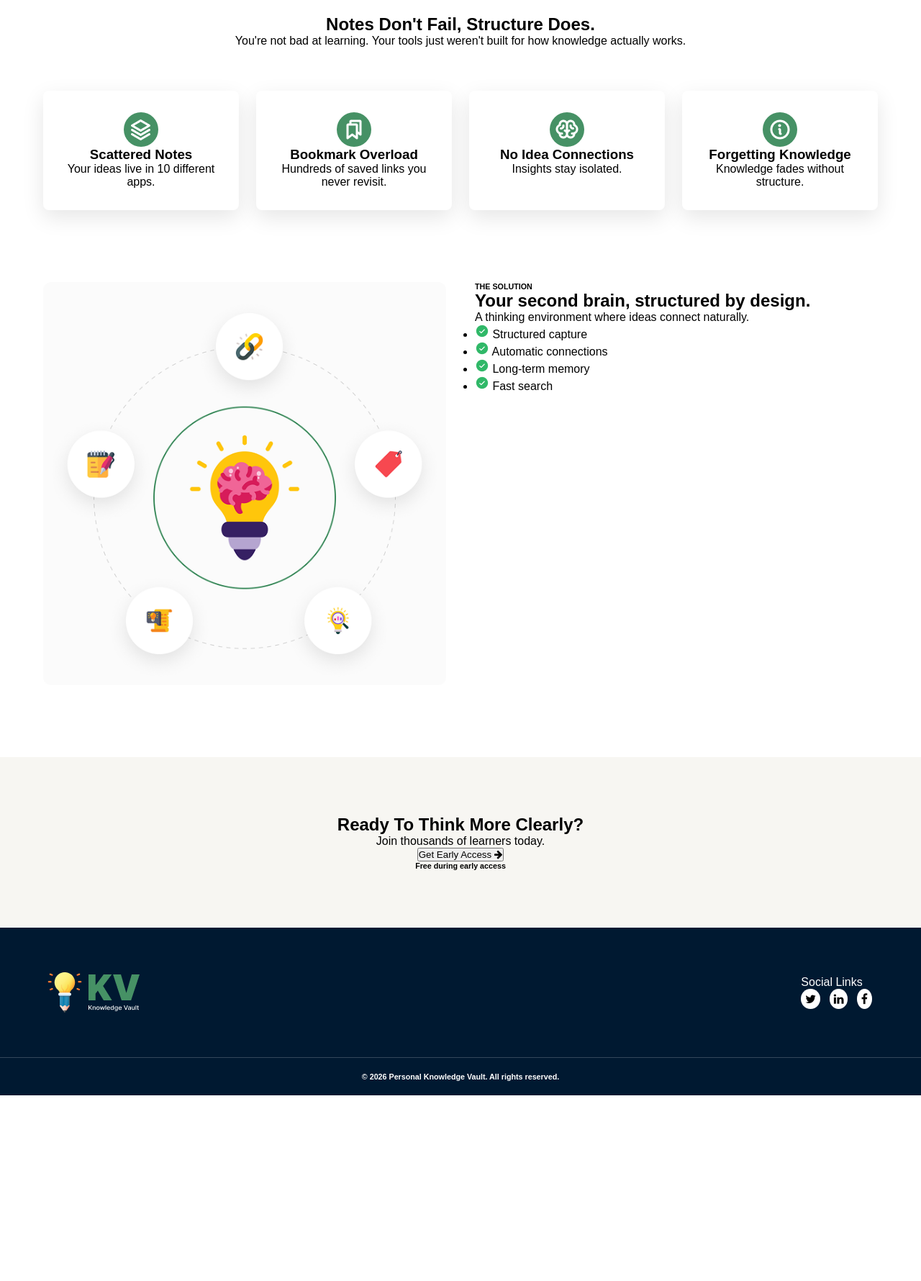
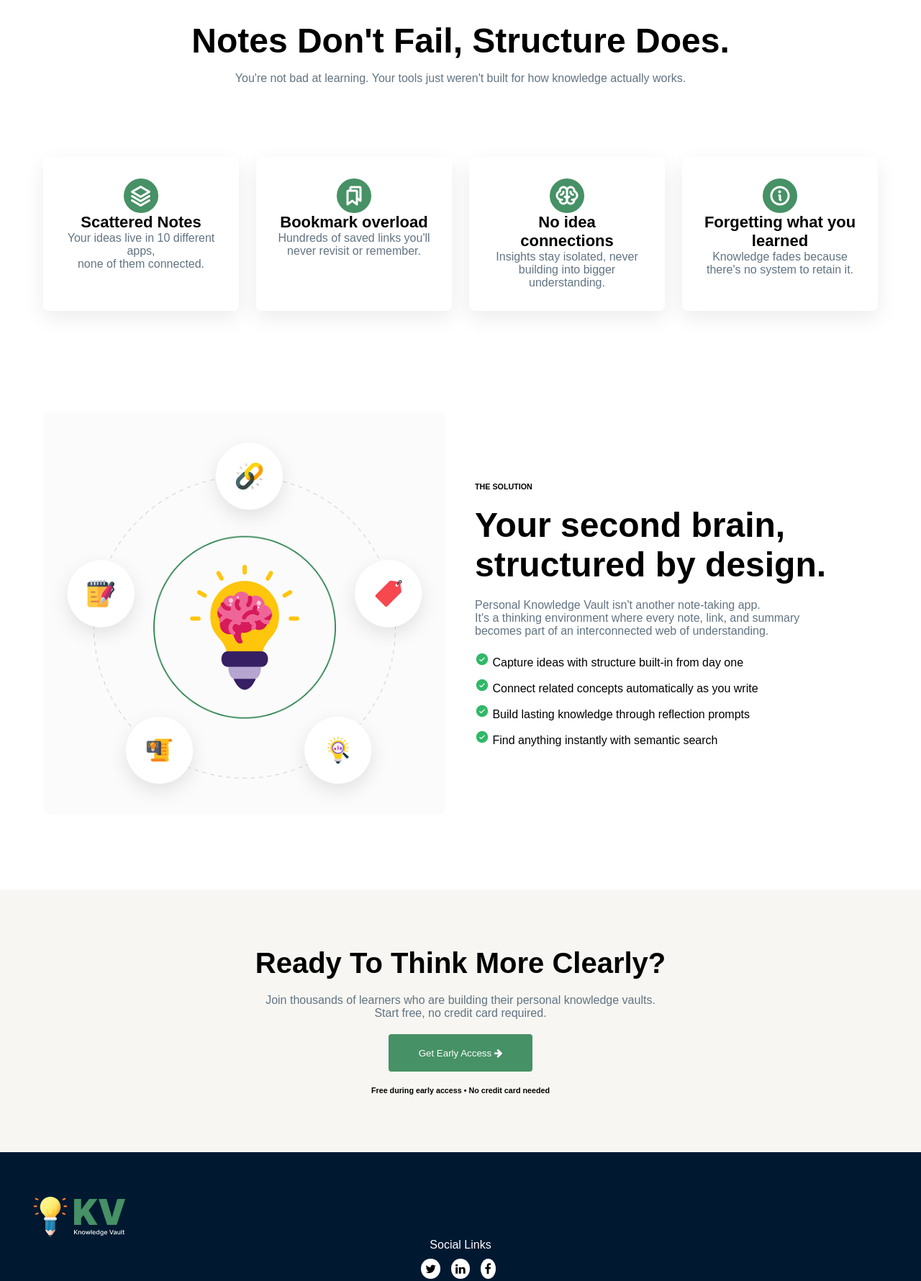
Before and after one commit to rezuyanahmmed/Assignment-task-1-main, a plain HTML site: page index.html in a window 1280 px wide. Shown: the part 740-2520 px from the top of the page at 72% size. Before the commit the page ends 2262 px from the top, so only its background shows below. Drawn offline with Linux system fonts and the light colour scheme.

Commit message:
5th commit

```diff
--- a/index.html
+++ b/index.html
@@ -1,122 +1,199 @@
 <!DOCTYPE html>
 <html lang="en">
+
 <head>
-  <meta charset="UTF-8" />
-  <meta name="viewport" content="width=device-width, initial-scale=1.0" />
+  <meta charset="UTF-8">
+  <meta name="viewport" content="width=device-width, initial-scale=1.0">
   <title>Knowledge Visit</title>
-  <link rel="stylesheet" href="style.css" />
-  <link rel="stylesheet" href="https://cdnjs.cloudflare.com/ajax/libs/font-awesome/4.7.0/css/font-awesome.min.css"/>
+  <link rel="stylesheet" href="style.css">
+  <link rel="stylesheet" href="https://cdnjs.cloudflare.com/ajax/libs/font-awesome/4.7.0/css/font-awesome.min.css">
+
 </head>
+
 
 <body>
 
-<header class="container header">
-  <img src="assets/logo-navbar.png" alt="Logo">
+  <header>
+    <img src="assets/logo-navbar.png" alt="">
 
-  <nav class="nav">
+    <nav>
       <ul class="menu">
-      <li><a href="#">Features</a></li>
-      <li><a href="#">How It Works</a></li>
-      <li><a href="#">Why It's Different</a></li>
+        <li><a href="">Features</a></li>
+        <li><a href="">How It Works</a></li>
+        <li><a class="lastLi" href="">Why It's Different</a></li>
+
       </ul>
+      <div>
+
         <button class="btn">Get Early Access</button>
+      </div>
     </nav>
   </header>
 
-<main class="hero">
-  <button class="c-1"><i class="fa fa-dot-circle-o"></i> Early Access Now Open</button>
+  <main>
+    <div>
 
-  <h1>
-    <span class="span-1">Structured Thinking,</span><br>
-    <span class="span-2">Not Just Note-Taking.</span>
-  </h1>
+      <button class="c-1"><i class="fa fa-dot-circle-o"></i> &nbsp;Early Access Now Open</button>
+    </div>
+    <div>
+      <h1><span class="span-1">Structured Thinking,</span><br> <span class="span-2">Not Just Note-Taking.</span></h1>
 
-  <p>
-    A private space to store notes, links, and learning summaries — designed to
-    help you think clearly and connect ideas.
-  </p>
+    </div>
+    <div>
+      <p>A private space to store notes, links, and learning summaries — designed to
+        help <br>you think clearly, connect ideas, and turn learning into long-term knowledge.</p>
+    </div>
 
     <div class="btn-parent">
-    <button class="btn-1">Start Building Your Vault <i class="fa fa-arrow-right"></i></button>
-    <button class="btn-2"><i class="fa fa-play"></i> See How It Works</button>
+      <button class="btn-1">Start Building Your Vault &nbsp; <i class="fa fa-arrow-right"></i></button>
+      <button class="btn-2"><i class="fa fa-play"></i> &nbsp; See How It Works</button>
     </div>
   </main>
 
-<section class="notes container">
+  <div class="notes">
     <h2>Notes Don't Fail, Structure Does.</h2>
     <p>You're not bad at learning. Your tools just weren't built for how knowledge actually works.</p>
-</section>
-
-<section class="main-sec container">
-  <div class="sec">
-    <div class="subsec"><img src="assets/Vector.png"></div>
-    <h3>Scattered Notes</h3>
-    <p>Your ideas live in 10 different apps.</p>
   </div>
 
-  <div class="sec">
-    <div class="subsec"><img src="assets/Bookmarks.png"></div>
-    <h3>Bookmark Overload</h3>
-    <p>Hundreds of saved links you never revisit.</p>
+  <section class="main-sec">
+
+    <section class="sec">
+      <div class="subsec vector">
+        <img src="assets/Vector.png" alt="">
       </div>
-
-  <div class="sec">
-    <div class="subsec"><img src="assets/Brain.png"></div>
-    <h3>No Idea Connections</h3>
-    <p>Insights stay isolated.</p>
+      <div>
+        <h3>Scattered Notes</h3>
       </div>
-
-  <div class="sec">
-    <div class="subsec"><img src="assets/Info.png"></div>
-    <h3>Forgetting Knowledge</h3>
-    <p>Knowledge fades without structure.</p>
+      <div>
+        <p>Your ideas live in 10 different apps,<br> none of them connected.</p>
       </div>
     </section>
 
-<section class="brain container">
-  <img src="assets/knowledge.png" alt="">
-  <div class="bro">
-    <h6>THE SOLUTION</h6>
-    <h1>Your second brain, structured by design.</h1>
-    <p>A thinking environment where ideas connect naturally.</p>
+    <section class="sec">
+      <div class="subsec vector">
+        <img src="assets/Bookmarks.png" alt="">
+      </div>
+      <div>
+        <h3>Bookmark overload</h3>
+      </div>
+      <div>
+        <p>Hundreds of saved links you'll never revisit or remember.
+    </section>
 
-    <ul>
-      <li><img src="assets/CheckCircle.png"> Structured capture</li>
-      <li><img src="assets/CheckCircle.png"> Automatic connections</li>
-      <li><img src="assets/CheckCircle.png"> Long-term memory</li>
-      <li><img src="assets/CheckCircle.png"> Fast search</li>
-    </ul>
+    <section class="sec">
+      <div class="subsec vector">
+        <img src="assets/Brain.png" alt="">
+      </div>
+      <div>
+        <h3>No idea connections</h3>
+      </div>
+      <div>
+        <p>Insights stay isolated, never building into bigger understanding.</p>
       </div>
     </section>
 
-<section class="marks">
-  <div class="bg container">
-    <h2>Ready To Think More Clearly?</h2>
-    <p>Join thousands of learners today.</p>
-    <button>Get Early Access <i class="fa fa-arrow-right"></i></button>
-    <h6>Free during early access</h6>
+    <section class="sec">
+      <div class="subsec vector">
+        <img src="assets/Info.png" alt="">
+      </div>
+      <div>
+        <h3>Forgetting what
+          you learned</h3>
+      </div>
+      <div>
+        <p>Knowledge fades because there's no system to retain it.</p>
       </div>
     </section>
 
+  </section>
+
+  <section class="brain">
+
+    <div> <img src="assets/knowledge.png" alt=""> </div>
+
+    <div class="bro">
+
+      <div>
+        <h6>THE SOLUTION</h6>
+      </div>
+
+      <div>
+        <h1>Your second brain,<br>
+          structured by design.</h1>
+      </div>
+
+      <div>
+        <p>Personal Knowledge Vault isn't another note-taking app. <br> It's a thinking environment where every note,
+          link,
+          and
+          summary <br>
+          becomes part of an interconnected web of understanding.</p>
+      </div>
+
+      <div>
+        <ul>
+          <li> <img src="assets/CheckCircle.png" alt=""> Capture ideas with structure built-in from day one</li>
+
+          <li> <img src="assets/CheckCircle.png" alt=""> Connect related concepts automatically as you write</li>
+
+          <li> <img src="assets/CheckCircle.png" alt=""> Build lasting knowledge through reflection prompts</li>
+
+          <li> <img src="assets/CheckCircle.png" alt=""> Find anything instantly with semantic search</li>
+
+      </div>
+
+    </div>
+
+  </section>
+
+  <section class="marks">
+
+    <div class="bg">
+
+      <div>
+        <h2>Ready To Think More Clearly?</h2>
+      </div>
+
+      <div>
+        <p>Join thousands of learners who are building their personal knowledge vaults. <br> Start free, no credit card
+          required.</p>
+      </div>
+
+      <div>
+        <button>Get Early Access <i class="fa fa-arrow-right"></i></button>
+      </div>
+
+      <div>
+        <h6>Free during early access • No credit card needed</h6>
+      </div>
+
+    </div>
+
+  </section>
+
+
   <section class="footer">
-  <div class="container footer-content">
+
+    <div>
       <img src="assets/logo-footer.png" alt="">
+    </div>
+
     <div class="foot">
-      <p>Social Links</p>
-      <div>
-        <i class="fa fa-twitter"></i>
-        <i class="fa fa-linkedin"></i>
-        <i class="fa fa-facebook"></i>
+      <div>Social Links</div>
+      <div><span><i class="fa fa-twitter"></i>&nbsp;</span> <span><i class="fa fa-linkedin"></i>&nbsp;</span> <span><i
+            class="fa fa-facebook"></i></span></div>
     </div>
-    </div>
-  </div>
+
   </section>
 
   <footer>
-  <div class="container">
+    <div>
       <h6>© 2026 Personal Knowledge Vault. All rights reserved.</h6>
     </div>
   </footer>
 
+
+
 </body>
+
 </html>
--- a/style.css
+++ b/style.css
@@ -4,25 +4,27 @@
   box-sizing: border-box;
 }
 
+/* ---------- GLOBAL ---------- */
 body {
   font-family: Arial, sans-serif;
 }
 
-/* GLOBAL */
-.container {
+img {
+  max-width: 100%;
+  height: auto;
+}
+
+/* ---------- HEADER ---------- */
+header {
   max-width: 1200px;
   margin: auto;
   padding: 0 20px;
-}
-
-/* HEADER */
-.header {
   display: flex;
   justify-content: space-between;
   align-items: center;
 }
 
-.nav {
+nav {
   display: flex;
   align-items: center;
   gap: 32px;
@@ -36,137 +38,275 @@ body {
 
 .menu a {
   text-decoration: none;
-  color: black;
+  color: #000;
   font-weight: 500;
 }
 
-.btn {
-  background: #469165;
+.lastLi{
+  margin-right: 220px;
+}
+
+header img {
+  width: 160px;
+}
+
+/* BUTTON */
+nav .btn {
+  height: 44px;
+  padding: 0 20px;
+  background-color: #469165;
   color: white;
   border: none;
-  padding: 12px 20px;
   border-radius: 4px;
+  font-weight: 600;
+  cursor: pointer;
 }
 
-/* HERO */
-.hero {
-  background: url("assets/hero-bg.png") center/cover no-repeat;
+/* ---------- HERO ---------- */
+main {
+  background-image: url("assets/hero-bg.png");
+  background-repeat: no-repeat;
+  background-position: center;
+  background-size: cover;
   min-height: 80vh;
-  text-align: center;
-  color: white;
   display: flex;
   flex-direction: column;
   justify-content: center;
+  align-items: center;
+  gap: 20px;
+  text-align: center;
+  padding: 0 20px;
+}
+
+main .c-1 {
+  border-radius: 1000px;
+  font-size: 16px;
+  padding: 8px 16px;
+  color: #469165;
+}
+
+main .span-1,
+main .span-2 {
+  font-size: clamp(32px, 5vw, 64px);
+}
+
+main .span-1 {
+  color: white;
+}
+
+main .span-2 {
+  color: #30B868;
+}
+
+main p {
+  color: white;
+  max-width: 700px;
+}
+
+/* HERO BUTTONS */
+.btn-parent {
+  display: flex;
+  gap: 16px;
+  flex-wrap: wrap;
+  justify-content: center;
+}
+
+main .btn-1,
+main .btn-2 {
+  height: 52px;
+  width: 250px;
+  font-weight: 700;
+  border-radius: 4px;
+  cursor: pointer;
+}
+
+main .btn-1 {
+  background-color: #469165;
+  border: none;
+  color: white;
+}
+
+main .btn-2 {
+  background: transparent;
+  border: 1px solid white;
+  color: white;
+}
+
+/* ---------- NOTES ---------- */
+.notes {
+  text-align: center;
+  margin: 60px auto;
+  padding: 0 20px;
+}
+
+.notes h2 {
+  font-size: clamp(28px, 4vw, 48px);
+}
+
+.notes p {
+  margin-top: 16px;
+  color: #627382;
+}
+
+/* ---------- FEATURES ---------- */
+.main-sec {
+  max-width: 1200px;
+  margin: auto;
+  padding: 40px 20px;
+  display: grid;
+  grid-template-columns: repeat(auto-fit, minmax(250px, 1fr));
+  gap: 24px;
+  text-align: center;
+}
+
+.sec {
+  padding: 30px;
+  border-radius: 8px;
+  box-shadow: 0 10px 30px rgba(0,0,0,0.08);
+}
+
+.subsec {
+  background-color: #469165;
+  height: 48px;
+  width: 48px;
+  border-radius: 50%;
+  margin: auto;
+  display: flex;
+  justify-content: center;
+  align-items: center;
+}
+
+.sec h3 {
+  font-size: 22px;
+}
+
+.sec p {
+  color: #627382;
+}
+
+/* ---------- BRAIN SECTION ---------- */
+.brain {
+  max-width: 1200px;
+  margin: 100px auto;
+  padding: 0 20px;
+  display: grid;
+  grid-template-columns: 1fr 1fr;
+  gap: 40px;
+  align-items: center;
+}
+
+.brain .bro {
+  display: flex;
+  flex-direction: column;
   gap: 20px;
 }
 
-.span-1, .span-2 {
-  font-size: clamp(32px, 5vw, 64px);
+.brain h1 {
+  font-size: clamp(28px, 4vw, 48px);
 }
 
-.span-2 {
-  color: #30B868;
+.brain p {
+  color: #627382;
 }
 
-/* BUTTONS */
-.btn-parent {
+.brain ul {
+  list-style: none;
   display: flex;
-  justify-content: center;
-  gap: 16px;
-  flex-wrap: wrap;
+  flex-direction: column;
+  gap: 12px;
 }
 
-/* NOTES */
-.notes {
-  text-align: center;
-  margin: 60px auto;
+/* ---------- CTA ---------- */
+.marks {
+  background-color: #F7F6F2;
+  padding: 80px 20px;
 }
 
-/* FEATURES */
-.main-sec {
-  display: grid;
-  grid-template-columns: repeat(auto-fit, minmax(250px, 1fr));
-  gap: 24px;
+.bg {
+  max-width: 1000px;
+  margin: auto;
+  text-align: center;
+  display: flex;
+  flex-direction: column;
+  gap: 20px;
 }
 
-.sec {
-  background: white;
-  padding: 30px;
-  text-align: center;
-  box-shadow: 0 10px 30px rgba(0,0,0,0.1);
-  border-radius: 8px;
+.bg h2 {
+  font-size: clamp(28px, 4vw, 40px);
 }
 
-.subsec {
-  background: #469165;
-  width: 48px;
-  height: 48px;
-  border-radius: 50%;
-  display: flex;
-  align-items: center;
-  justify-content: center;
-  margin: auto;
+.bg p {
+  color: #627382;
 }
 
-/* BRAIN */
-.brain {
-  display: grid;
-  grid-template-columns: 1fr 1fr;
-  gap: 40px;
-  margin: 100px auto;
+.bg button {
+  width: 200px;
+  height: 52px;
+  margin: auto;
+  background-color: #469165;
+  color: white;
+  border: none;
+  border-radius: 4px;
+  cursor: pointer;
 }
 
-.brain img {
-  max-width: 100%;
+/* ---------- FOOTER ---------- */
+.footer {
+  background-color: #001931;
+  padding: 60px 20px;
 }
 
-/* CTA */
-.marks {
-  background: #F7F6F2;
-  padding: 80px 0;
-  text-align: center;
-}
-
-/* FOOTER */
-.footer {
-  background: #001931;
-  padding: 60px 0;
-}
-
-.footer-content {
+.footer > div {
+  max-width: 1200px;
+  margin: auto;
   display: flex;
   justify-content: space-between;
   align-items: center;
   color: white;
 }
 
+.foot {
+  display: flex;
+  flex-direction: column;
+  gap: 10px;
+}
+
 .foot i {
-  background: white;
+  background-color: white;
   color: black;
   border-radius: 50%;
   padding: 6px;
-  margin-right: 8px;
+  margin-right: 6px;
 }
 
-/* COPYRIGHT */
+/* ---------- COPYRIGHT ---------- */
 footer {
-  background: #001931;
-  border-top: 1px solid rgba(255,255,255,0.2);
-  text-align: center;
-  padding: 20px 0;
-  color: white;
+  background-color: #001931;
 }
 
-/* MOBILE */
+footer div {
+  max-width: 1200px;
+  margin: auto;
+  padding: 20px;
+  border-top: 1px solid rgba(255,255,255,0.2);
+  color: white;
+  text-align: center;
+}
+
+/* ---------- MOBILE FIX ---------- */
 @media (max-width: 768px) {
-  .header,
-  .footer-content,
+  nav {
+    flex-direction: column;
+    gap: 16px;
+  }
+
   .brain {
-    flex-direction: column;
+    grid-template-columns: 1fr;
     text-align: center;
   }
 
-  .menu {
+  .footer > div {
     flex-direction: column;
+    gap: 20px;
   }
 }
```
Lines whose indentation alone changed are shown as unchanged.
